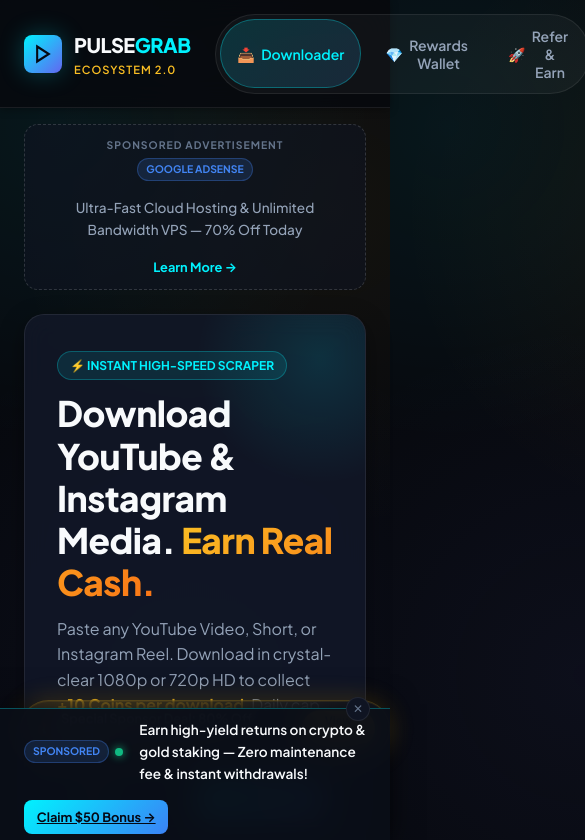
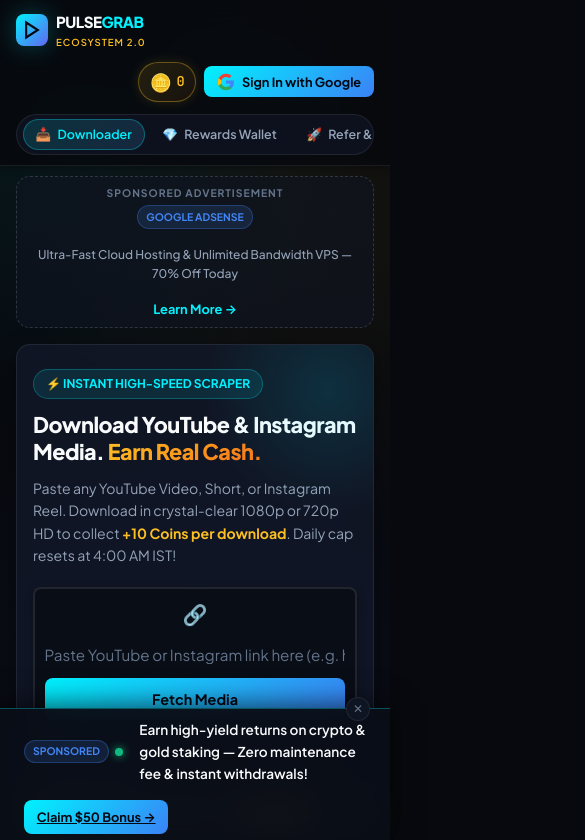
Before and after one commit to techultra2002-bit/pulsegrab, a website: page website 2.0/public/index.html in a window 390 px wide. Shown: the top 840 px of the page, 585 px wide, since content can reach past the window. Drawn offline with Linux system fonts and the light colour scheme.

Commit message:
feat(responsive): add native app mobile layout, swipeable tabs, and touch-optimized components

```diff
--- a/website 2.0/public/styles.css
+++ b/website 2.0/public/styles.css
@@ -2492,3 +2492,296 @@ body {
   color: var(--accent-cyan);
   letter-spacing: 2px;
 }
+
+/* ================================================= */
+/* COMPREHENSIVE MOBILE & TABLET RESPONSIVE DESIGN   */
+/* ================================================= */
+
+/* Tablet & Mobile Breakpoint (<= 768px) */
+@media (max-width: 768px) {
+  html, body {
+    overflow-x: hidden;
+    width: 100%;
+    position: relative;
+  }
+
+  /* Navigation Header: 2-Row Native App Layout */
+  .nav-container {
+    flex-wrap: wrap;
+    padding: 0.65rem 1rem;
+    gap: 0.75rem;
+  }
+
+  .brand {
+    order: 1;
+    gap: 0.5rem;
+  }
+
+  .logo-icon {
+    width: 32px;
+    height: 32px;
+  }
+
+  .brand-name {
+    font-size: 1.05rem;
+  }
+
+  .brand-tag {
+    font-size: 0.6rem;
+  }
+
+  .nav-actions {
+    order: 2;
+    margin-left: auto;
+    gap: 0.5rem;
+  }
+
+  .coin-pill {
+    padding: 0.3rem 0.65rem;
+    font-size: 0.8rem;
+    gap: 0.3rem;
+  }
+
+  .coin-amount {
+    font-size: 0.85rem;
+  }
+
+  .coin-label {
+    display: none; /* Keep pill compact on mobile */
+  }
+
+  .user-profile-pill {
+    padding: 0.25rem 0.6rem 0.25rem 0.35rem;
+  }
+
+  .user-name-tiny {
+    max-width: 75px;
+    font-size: 0.75rem;
+  }
+
+  /* Horizontal swipeable tabs like YouTube / Instagram app */
+  .nav-tabs {
+    order: 3;
+    width: 100%;
+    overflow-x: auto;
+    white-space: nowrap;
+    -webkit-overflow-scrolling: touch;
+    scrollbar-width: none;
+    padding: 0.25rem 0.35rem;
+    gap: 0.35rem;
+    background: rgba(15, 20, 34, 0.8);
+  }
+
+  .nav-tabs::-webkit-scrollbar {
+    display: none;
+  }
+
+  .nav-tab {
+    padding: 0.4rem 0.75rem;
+    font-size: 0.78rem;
+    flex-shrink: 0;
+  }
+
+  /* Layout Containers */
+  .main-layout {
+    grid-template-columns: 1fr;
+    padding: 0 1rem;
+    margin: 1rem auto;
+    gap: 1.25rem;
+  }
+
+  .adsense-banner-container {
+    padding: 0 1rem;
+    margin: 0.6rem auto 0;
+  }
+
+  .adsense-slot.top-banner {
+    min-height: 60px;
+    padding: 0.5rem 0.75rem;
+  }
+
+  .ad-headline {
+    font-size: 0.75rem;
+  }
+
+  .content-sidebar {
+    order: 2;
+  }
+
+  /* Hero & Downloader */
+  .hero-box {
+    padding: 1.5rem 1rem;
+    border-radius: var(--radius-md);
+  }
+
+  .hero-title {
+    font-size: 1.55rem;
+    line-height: 1.25;
+  }
+
+  .hero-subtitle {
+    font-size: 0.88rem;
+    margin-bottom: 1.25rem;
+  }
+
+  /* Search Input Form */
+  .search-wrapper {
+    flex-direction: column;
+    padding: 0.75rem;
+    gap: 0.65rem;
+    border-radius: var(--radius-sm);
+  }
+
+  .search-input {
+    width: 100%;
+    font-size: 0.95rem;
+    padding: 0.25rem 0;
+  }
+
+  .btn-action {
+    width: 100%;
+    padding: 0.8rem;
+    font-size: 0.95rem;
+    text-align: center;
+    justify-content: center;
+  }
+
+  /* Quick Samples */
+  .quick-samples {
+    gap: 0.4rem;
+  }
+
+  .sample-chip {
+    padding: 0.25rem 0.6rem;
+    font-size: 0.72rem;
+  }
+
+  /* Daily Reward Meter */
+  .daily-meter-card {
+    padding: 1rem;
+  }
+
+  .meter-header {
+    flex-direction: column;
+    align-items: flex-start;
+    gap: 0.65rem;
+  }
+
+  .reset-badge {
+    align-self: flex-start;
+    font-size: 0.75rem;
+  }
+
+  .meter-stats-row {
+    flex-direction: column;
+    align-items: flex-start;
+    gap: 0.4rem;
+  }
+
+  /* Media Preview Card */
+  .media-result-card {
+    padding: 1rem;
+  }
+
+  .media-preview-header {
+    flex-direction: column;
+    align-items: stretch;
+    gap: 0.75rem;
+  }
+
+  .media-thumb-wrap {
+    width: 100%;
+    height: 180px;
+  }
+
+  .media-title {
+    font-size: 1rem;
+  }
+
+  .streams-grid {
+    grid-template-columns: 1fr;
+    gap: 0.65rem;
+  }
+
+  .stream-card {
+    flex-direction: column;
+    align-items: stretch;
+    gap: 0.75rem;
+    padding: 0.85rem;
+  }
+
+  .stream-info {
+    width: 100%;
+  }
+
+  .btn-stream-dl {
+    width: 100%;
+    text-align: center;
+    padding: 0.75rem;
+    font-size: 0.9rem;
+  }
+
+  /* Rules & Info */
+  .rules-grid {
+    grid-template-columns: 1fr;
+    gap: 0.85rem;
+  }
+
+  /* Modals & Dialogs */
+  .modal-card,
+  .rewarded-ad-modal-card,
+  .exit-deal-card {
+    width: 94vw !important;
+    max-width: 94vw !important;
+    max-height: 88vh;
+    overflow-y: auto;
+    padding: 1.25rem 1rem !important;
+  }
+
+  /* Floating Deal Pill */
+  .floating-deal-pill {
+    bottom: 12px;
+    right: 12px;
+    max-width: calc(100vw - 24px);
+    font-size: 0.75rem;
+    padding: 0.4rem 0.75rem;
+  }
+
+  .pill-text {
+    max-width: 170px;
+    white-space: nowrap;
+    overflow: hidden;
+    text-overflow: ellipsis;
+  }
+}
+
+/* Small Smartphone Breakpoint (<= 480px) */
+@media (max-width: 480px) {
+  .hero-title {
+    font-size: 1.35rem;
+  }
+
+  .brand-name {
+    font-size: 0.95rem;
+  }
+
+  .media-thumb-wrap {
+    height: 150px;
+  }
+
+  .search-wrapper {
+    padding: 0.6rem;
+  }
+
+  .btn-action {
+    padding: 0.75rem;
+    font-size: 0.9rem;
+  }
+
+  .daily-meter-card,
+  .media-result-card,
+  .info-rules-card,
+  .sidebar-card {
+    padding: 0.85rem;
+  }
+}
```
